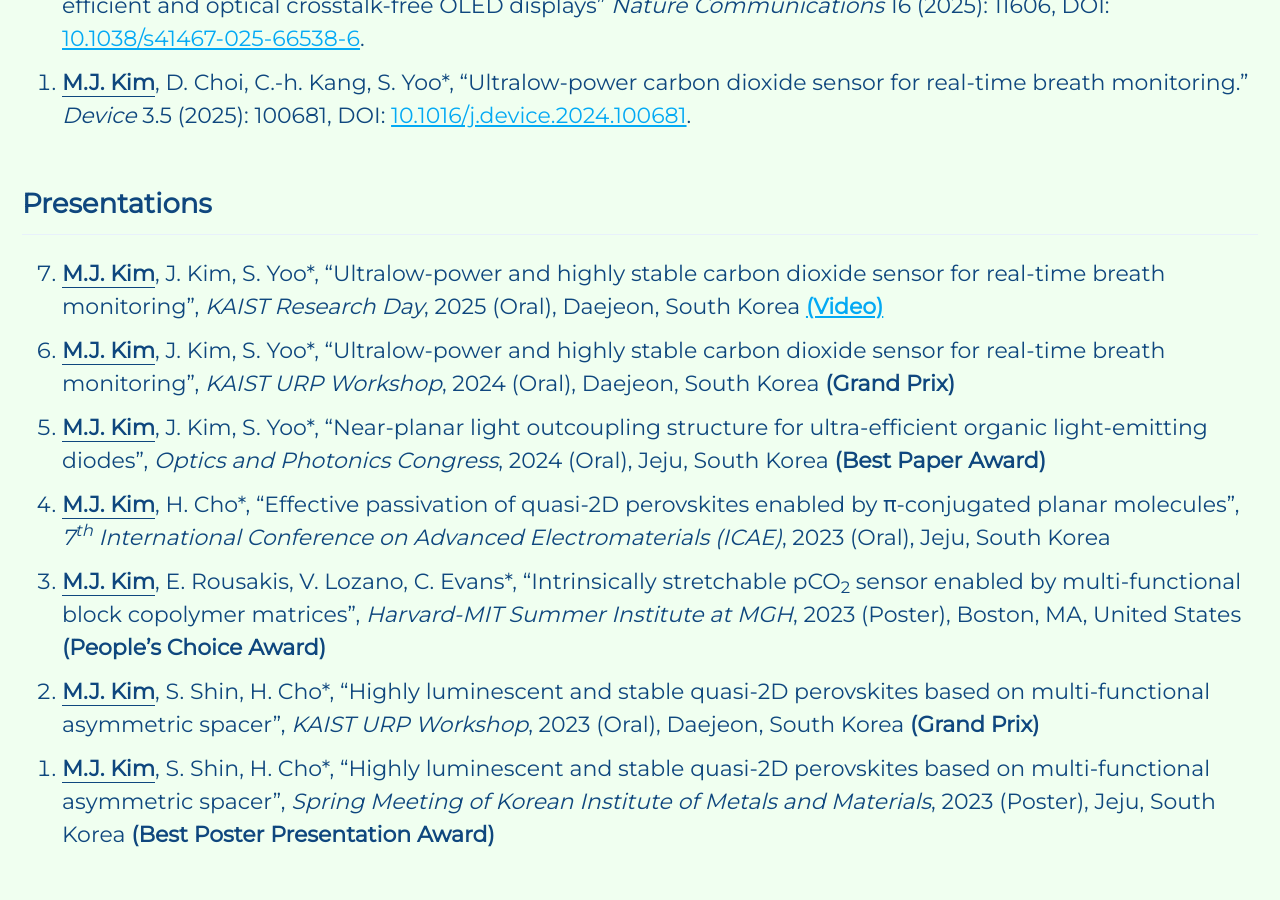
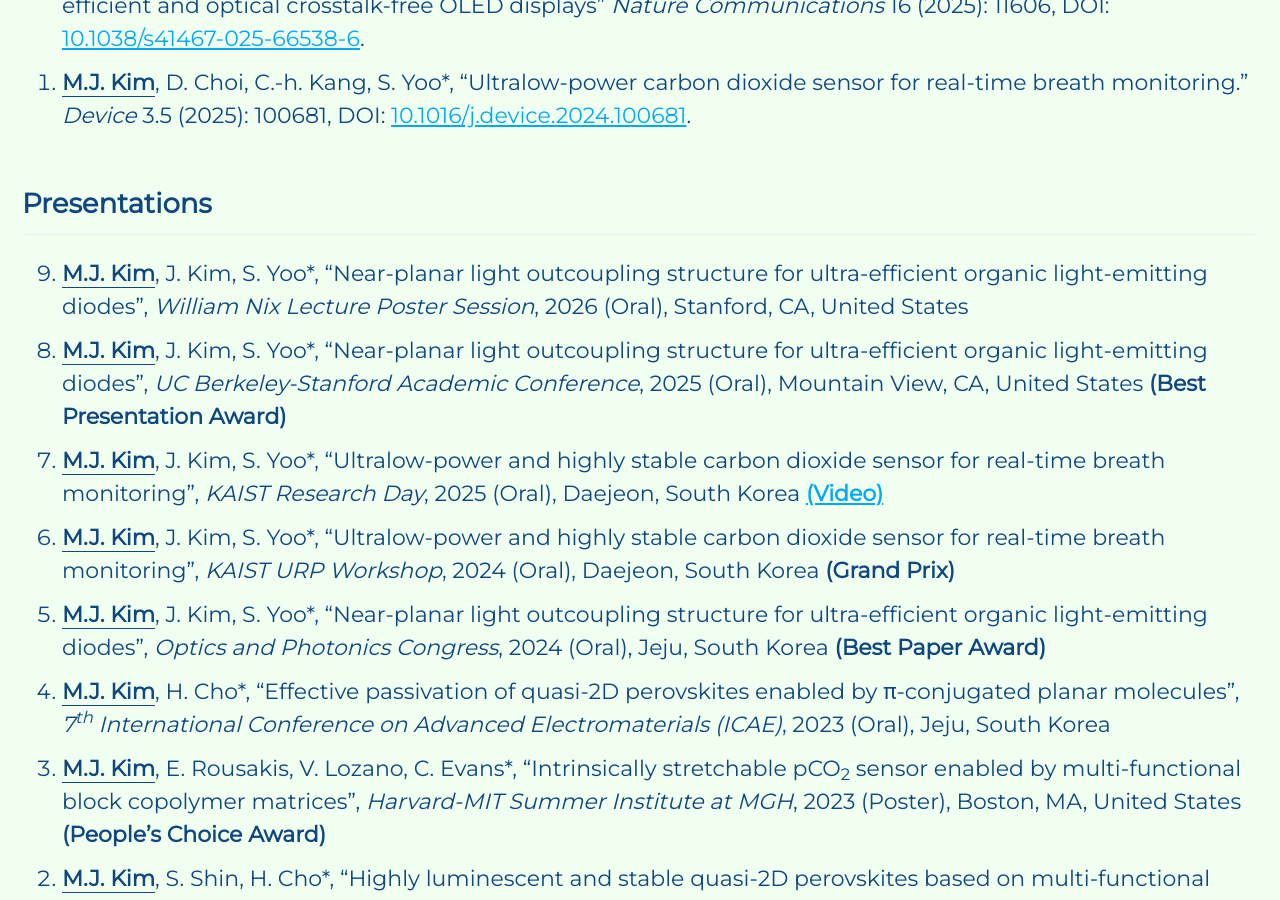
Before and after one commit to mj3259/mj3259.github.io, a Jekyll site: the page built from _pages/projects.md, in a window 1280 px wide and 900 px high, scrolled down 593 px. Built offline with Jekyll 4.4.1, drawn with Linux system fonts in a browser that asks for light colours; cached includes are drawn as plain includes.

Commit message:
Update projects.md

```diff
--- a/_pages/projects.md
+++ b/_pages/projects.md
@@ -45,6 +45,8 @@ feature_row1:
 
 
 ## Presentations
+1. **<u>M.J. Kim</u>**, J. Kim, S. Yoo*, "Near-planar light outcoupling structure for ultra-efficient organic light-emitting diodes", _William Nix Lecture Poster Session_, 2026 (Oral), Stanford, CA, United States
+1. **<u>M.J. Kim</u>**, J. Kim, S. Yoo*, "Near-planar light outcoupling structure for ultra-efficient organic light-emitting diodes", _UC Berkeley-Stanford Academic Conference_, 2025 (Oral), Mountain View, CA, United States __(Best Presentation Award)__
 1. **<u>M.J. Kim</u>**, J. Kim, S. Yoo*, "Ultralow-power and highly stable carbon dioxide sensor for real-time breath monitoring", _KAIST Research Day_, 2025 (Oral), Daejeon, South Korea __[(Video)](https://youtu.be/p-6cQ5can9o?si=_PpzmgQl2E7s5PqI&t=5084)__
 1. **<u>M.J. Kim</u>**, J. Kim, S. Yoo*, "Ultralow-power and highly stable carbon dioxide sensor for real-time breath monitoring", _KAIST URP Workshop_, 2024 (Oral), Daejeon, South Korea __(Grand Prix)__
 1. **<u>M.J. Kim</u>**, J. Kim, S. Yoo*, "Near-planar light outcoupling structure for ultra-efficient organic light-emitting diodes", _Optics and Photonics Congress_, 2024 (Oral), Jeju, South Korea __(Best Paper Award)__
```
